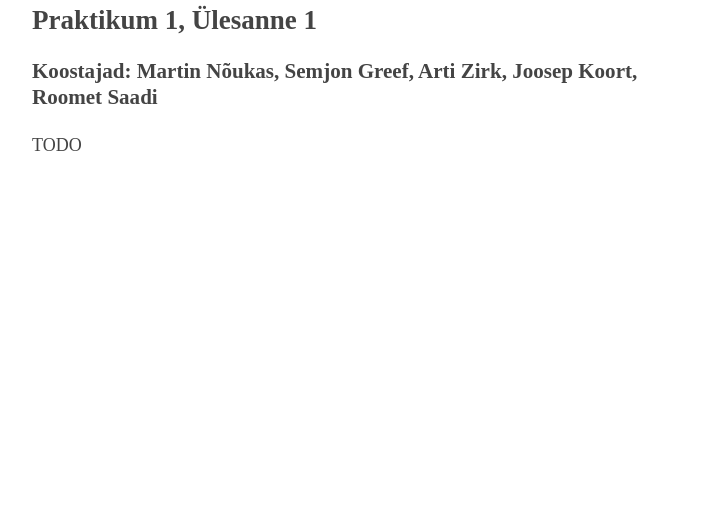
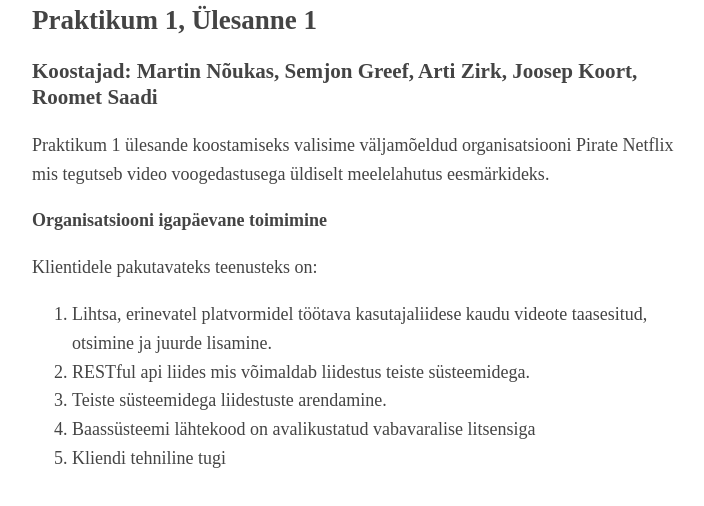
Before and after one commit to artizirk/analuus, a plain HTML site: page index.html in a window 1280 px wide. Shown: the part 146-652 px from the top of the page, without its empty margins (283-987 px from the left). Drawn offline with Linux system fonts and the light colour scheme.

Commit message:
updated index

```diff
--- a/index.html
+++ b/index.html
@@ -6,14 +6,6 @@
 <title>I230 Infosüsteemide analüüs ja projekteerimine (kevad 2017)</title>
 <meta name="description" content="I230 Infosüsteemide analüüs ja projekteerimine (kevad 2017)">
 <meta name="author" content="ISA">
-
-<!--
-░█░█░█▀▀░█▀▄░█▀▀░░░█▀▄░█▀▀░░░█▀▄░█▀▄░█▀█░█▀▀░█▀█░█▀█░█▀▀
-░█▀█░█▀▀░█▀▄░█▀▀░░░█▀▄░█▀▀░░░█░█░█▀▄░█▀█░█░█░█░█░█░█░▀▀█
-░▀░▀░▀▀▀░▀░▀░▀▀▀░░░▀▀░░▀▀▀░░░▀▀░░▀░▀░▀░▀░▀▀▀░▀▀▀░▀░▀░▀▀▀
-
-Or just some horrible handcracfted HTML/CSS :)
--->
 
 <style type="text/css">
 body {
@@ -26,7 +18,7 @@ body {
 }
 
 h1,h2,h3 {
-    line-height: 1.2;
+    line-height: 1.2
 }
 
 hr {
@@ -38,19 +30,19 @@ hr {
     padding: 0;
 }
 
-video,img {
-    max-width: 100% !important;
-	height: auto !important;
-}
-
-@media print {
-  @page { margin: 0; }
-  body { margin: 1.6cm; }
-}
 </style>
 
 
 <h1>I230 Infosüsteemide analüüs ja projekteerimine (kevad 2017)</h1>
 <h2>Praktikum 1, Ülesanne 1</h2>
 <h3>Koostajad: Martin Nõukas, Semjon Greef, Arti Zirk, Joosep Koort, Roomet Saadi</h3>
-<p>TODO</p>
+<p>Praktikum 1 ülesande koostamiseks valisime väljamõeldud organisatsiooni Pirate Netflix mis tegutseb video voogedastusega üldiselt meelelahutus eesmärkideks.
+</p>
+    <b>Organisatsiooni igapäevane toimimine</b>
+    <p>Klientidele pakutavateks teenusteks on:</p>
+    <ol>
+        <li>Lihtsa, erinevatel platvormidel töötava kasutajaliidese kaudu videote taasesitud, otsimine ja juurde lisamine.</li>
+        <li>RESTful api liides mis võimaldab liidestus teiste süsteemidega.</li>
+        <li>Teiste süsteemidega liidestuste arendamine.</li>
+        <li>Baassüsteemi lähtekood on avalikustatud vabavaralise litsensiga</li>
+        <li>Kliendi tehniline tugi</li>
```
